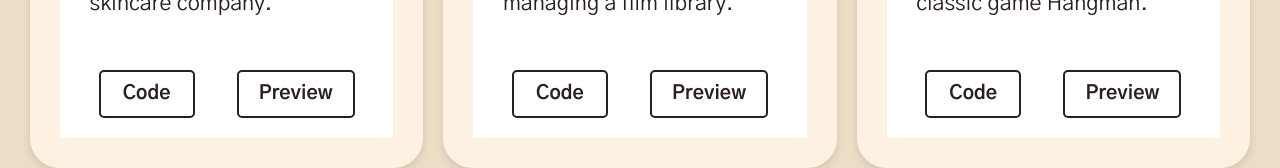
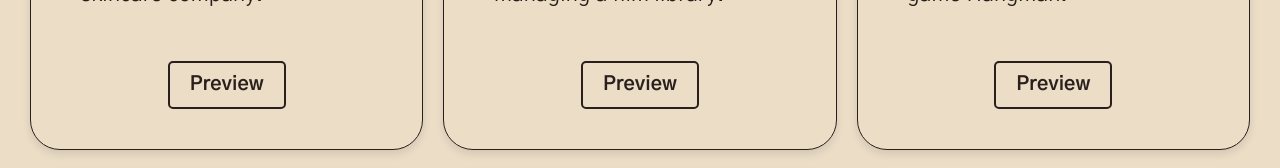
Before and after one commit to amancalledkidd/k-portfolio, a React (Vite) app: page / in a window 1280 px wide. Shown: the part 2225-2393 px from the top of the page. Built offline with nearby package versions, Linux system fonts and the light colour scheme.

Commit message:
adjustment to project card

```diff
--- a/src/components/ProjectCard/ProjectCard.scss
+++ b/src/components/ProjectCard/ProjectCard.scss
@@ -7,13 +7,15 @@
     overflow: hidden;
     box-shadow: 0 4px 8px rgba(0, 0, 0, 0.1);
     transition: box-shadow 0.3s ease-in-out;
-    border: 30px solid $clr-secondary;
+    padding: 20px;
+    border: 1px solid $clr-font;
     min-height: 400px;
-    background-color: #ffffff;
+    background-color: $clr-primary;
 
-    &:hover {
-        box-shadow: 0 6px 12px rgba(0, 0, 0, 0.15);
-    }
+    // &:hover {
+    //     // box-shadow: 0 6px 12px rgba(0, 0, 0, 5);
+
+    // }
 
     &__image {
         width: 100%;
@@ -32,6 +34,7 @@
 
     &__content {
         padding: 20px;
+
         display: flex;
         flex-direction: column;
         justify-content: space-between;
@@ -68,7 +71,8 @@
             transition: background-color 0.3s ease;
 
             &:hover {
-                background-color: #e0e0e0;
+                outline: 2px solid $clr-font;
+                outline-offset: 5px;
             }
         }
     }
--- a/src/components/ProjectCard/ProjectCard.tsx
+++ b/src/components/ProjectCard/ProjectCard.tsx
@@ -15,9 +15,9 @@ const ProjectCard = ({ project }: ProjectCardProps) => {
         window.open(project.live_url, '_blank', 'noopener,noreferrer');
     }
 
-    const handleCodeClick = () => {
-        window.open(project.github_url, '_blank', 'noopener,noreferrer');
-    }
+    // const handleCodeClick = () => {
+    //     window.open(project.github_url, '_blank', 'noopener,noreferrer');
+    // }
 
 
 
@@ -31,9 +31,9 @@ const ProjectCard = ({ project }: ProjectCardProps) => {
                 <p className="project-card__description">{project.description}</p>
             </div>
             <div className="project-card__buttons">
-                <div onClick={handleCodeClick}>
+                {/* <div onClick={handleCodeClick}>
                     <Button label="Code" />
-                </div>
+                </div> */}
                 <div onClick={handleLiveClick}>
                     <Button label="Preview" />
                 </div>
```
